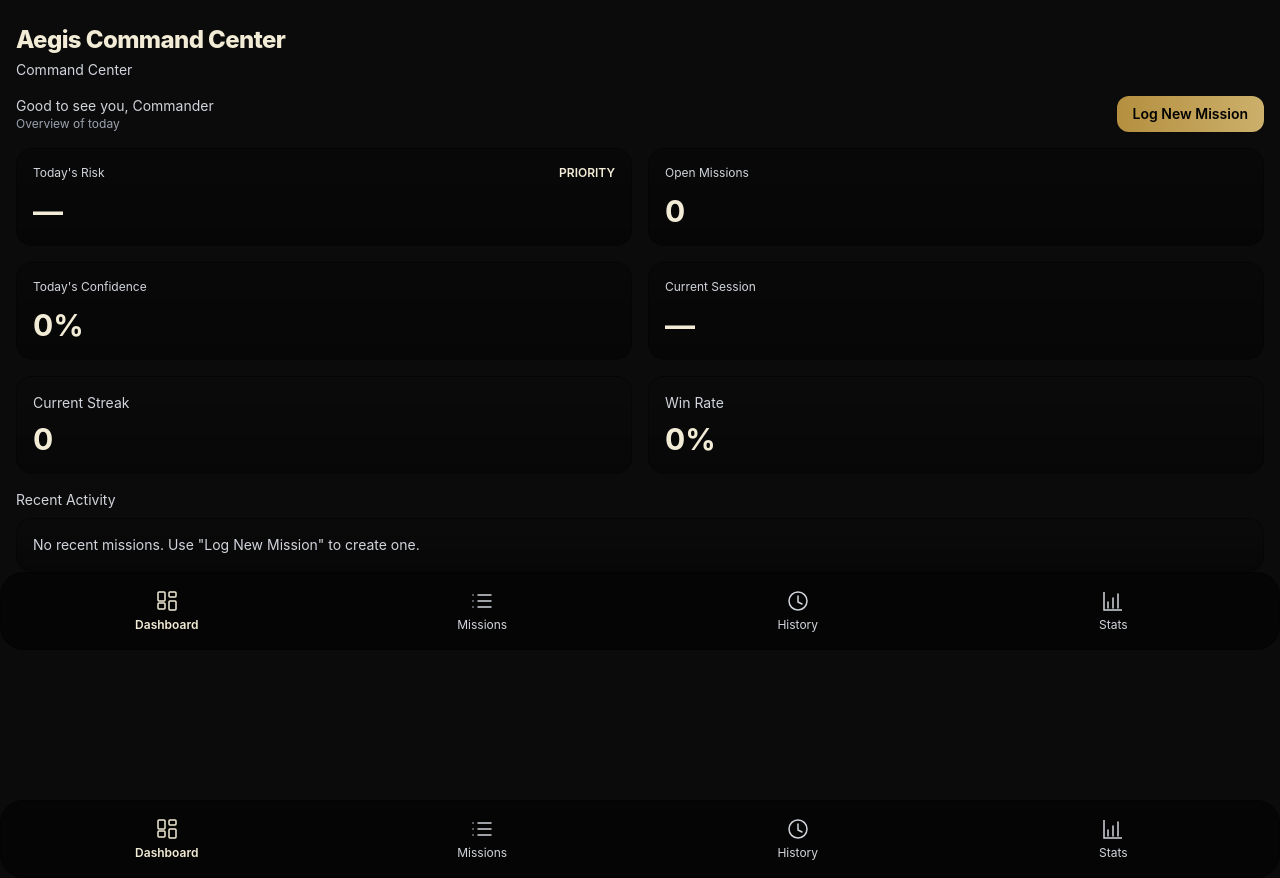
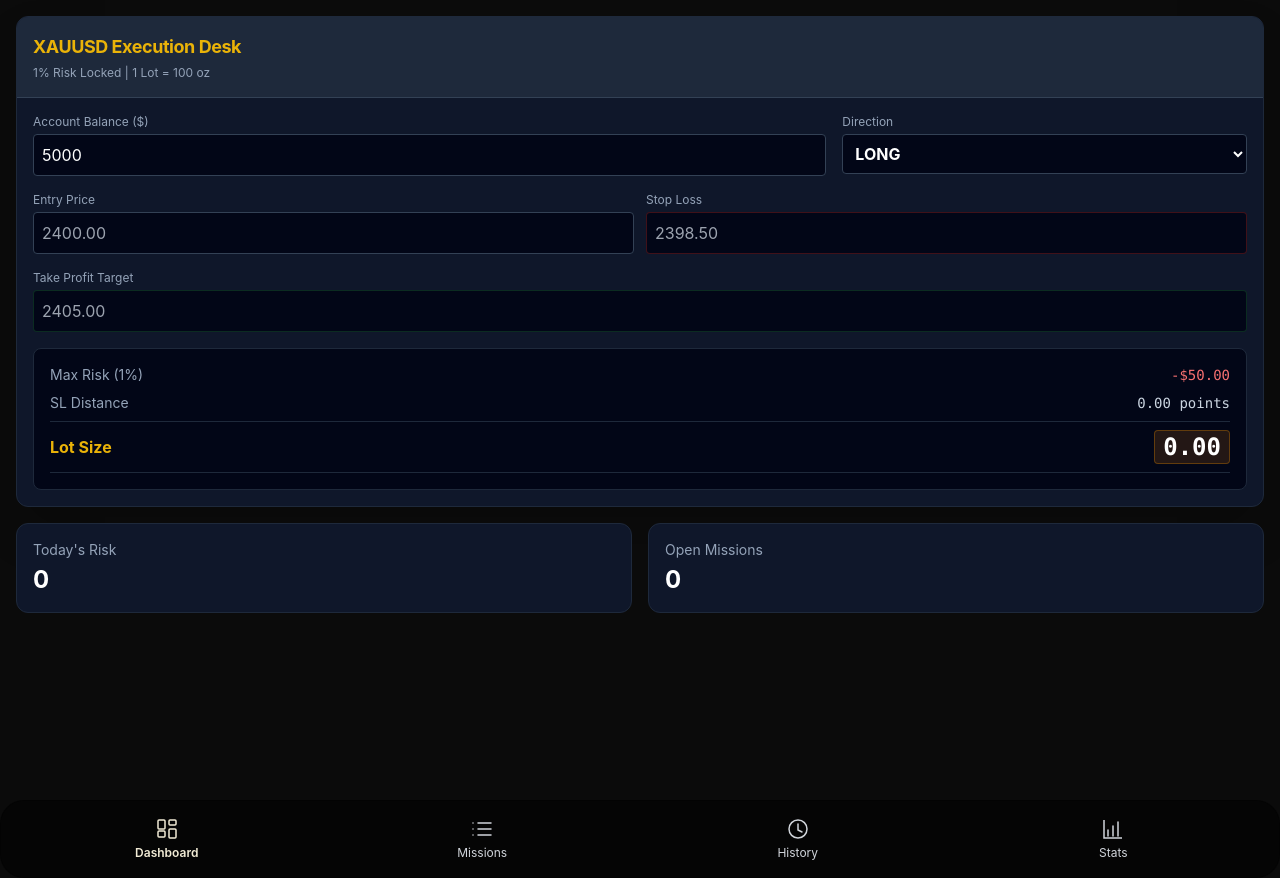
Before and after one commit to Burningleads/aegis-command-center, a React (Vite) app: page / in a window 1280 px wide. Built offline with nearby package versions, Linux system fonts and the light colour scheme.

Commit message:
Integrated XAUUSD Risk Manager

```diff
--- a/src/pages/Dashboard.tsx
+++ b/src/pages/Dashboard.tsx
@@ -1,78 +1,34 @@
 import React, { useEffect, useState } from 'react';
-import Header from '../components/Header';
-import StatCard from '../components/StatCard';
-import PrimaryButton from '../components/PrimaryButton';
-import { getTodayMetrics } from '../services/missionService';
-import { formatPercentage } from '../utils/format';
-import BottomNavigation from '../components/BottomNavigation';
-import Card from '../components/Card';
-import { Link } from 'react-router-dom';
+import RiskManager from '../components/RiskManager';
+// Keep your existing page components/imports below if needed
 
 const Dashboard: React.FC = () => {
-  const [metrics, setMetrics] = useState({
-    todaysRisk: '—',
+  const [metrics, setMetrics] = useState<any>({
+    todaysRisk: 0,
     openMissions: 0,
     todaysConfidence: 0,
-    currentSession: '—',
+    currentSession: '-',
     currentStreak: 0,
     winRate: 0
   });
 
-  useEffect(() => {
-    let mounted = true;
-    async function load() {
-      const m = await getTodayMetrics();
-      if (mounted) setMetrics(m as any);
-    }
-    load();
-    return () => {
-      mounted = false;
-    };
-  }, []);
+  return (
+    <div className="min-h-screen pb-28 px-4 space-y-4 pt-4">
 
-  return (
-    <div className="min-h-screen pb-28">
-      <Header subtitle="Command Center" />
-      <div className="px-4 space-y-4">
-        <section className="flex items-center justify-between">
-          <div>
-            <h2 className="text-sm text-gray-300">Good to see you, Commander</h2>
-            <p className="text-xs text-gray-400">Overview of today</p>
-          </div>
-          <div className="flex items-center gap-2">
-            <Link to="/missions">
-              <PrimaryButton>Log New Mission</PrimaryButton>
-            </Link>
-          </div>
-        </section>
+      {/* Our XAUUSD Risk Manager Front & Center */}
+      <RiskManager />
 
-        <section className="grid grid-cols-1 sm:grid-cols-2 gap-4">
-          <StatCard label="Today's Risk" value={metrics.todaysRisk} accent />
-          <StatCard label="Open Missions" value={metrics.openMissions} />
-          <StatCard label="Today's Confidence" value={formatPercentage(metrics.todaysConfidence)} />
-          <StatCard label="Current Session" value={metrics.currentSession} />
-        </section>
+      <section className="grid grid-cols-1 sm:grid-cols-2 gap-4">
+        <div className="bg-slate-900 p-4 rounded-xl border border-slate-800">
+          <div className="text-sm text-slate-400">Today's Risk</div>
+          <div className="text-2xl font-bold text-white mt-1">{metrics.todaysRisk}</div>
+        </div>
+        <div className="bg-slate-900 p-4 rounded-xl border border-slate-800">
+          <div className="text-sm text-slate-400">Open Missions</div>
+          <div className="text-2xl font-bold text-white mt-1">{metrics.openMissions}</div>
+        </div>
+      </section>
 
-        <section className="grid grid-cols-1 sm:grid-cols-2 gap-4">
-          <Card>
-            <div className="text-sm text-gray-300">Current Streak</div>
-            <div className="text-3xl font-bold text-aegis-gold-100 mt-2">{metrics.currentStreak}</div>
-          </Card>
-          <Card>
-            <div className="text-sm text-gray-300">Win Rate</div>
-            <div className="text-3xl font-bold text-aegis-gold-100 mt-2">{formatPercentage(metrics.winRate)}</div>
-          </Card>
-        </section>
-
-        <section>
-          <h3 className="text-sm text-gray-300 mb-2">Recent Activity</h3>
-          <Card>
-            <div className="text-sm text-gray-300">No recent missions. Use "Log New Mission" to create one.</div>
-          </Card>
-        </section>
-      </div>
-
-      <BottomNavigation />
     </div>
   );
 };
```
